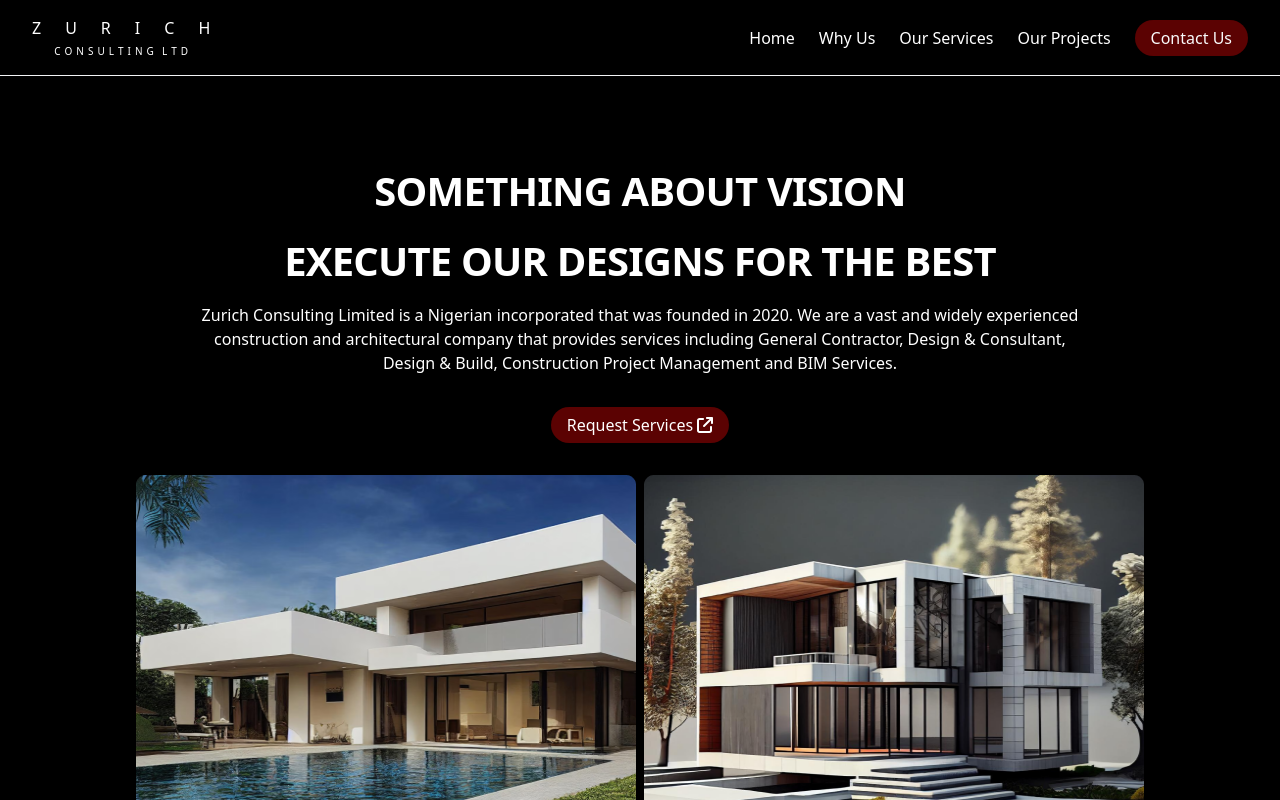
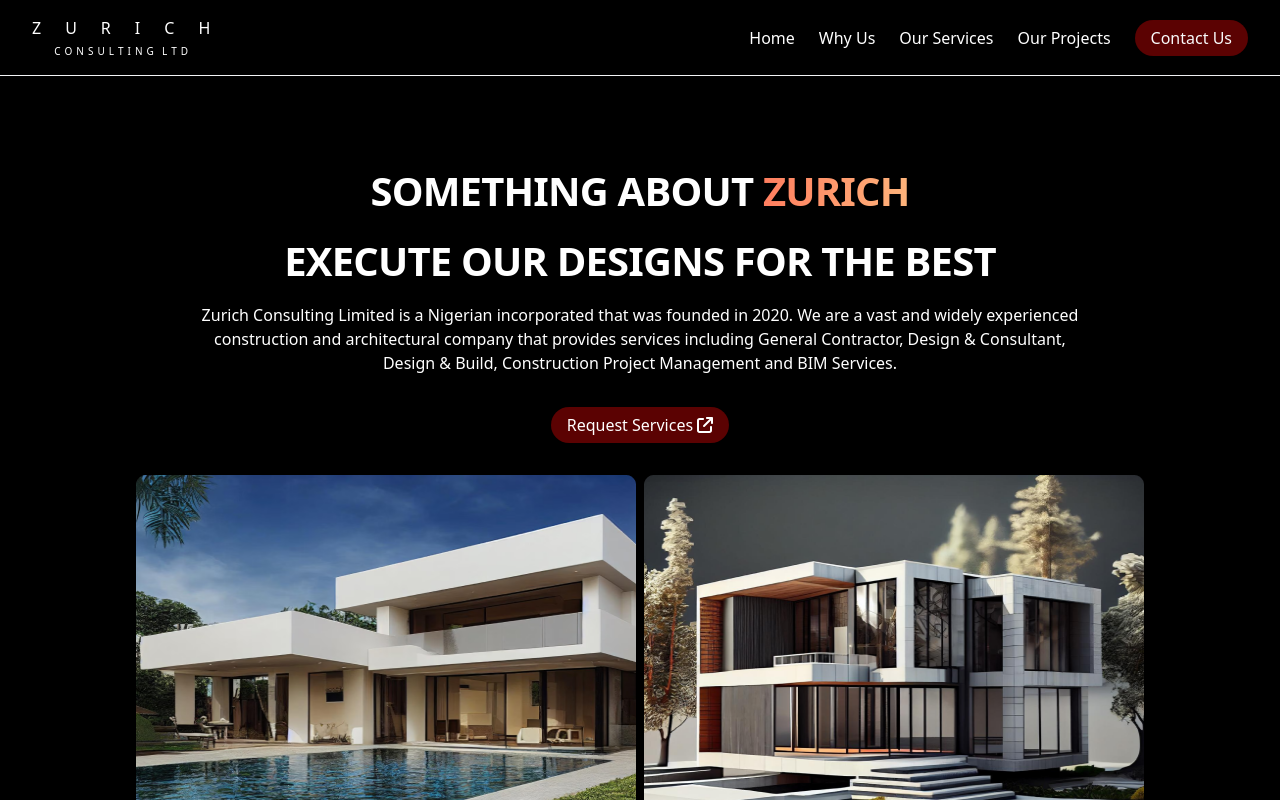
Before and after one commit to Othniel2471/zurich_portfolio, a React (Vite) app: page / in a window 1280 px wide. Shown: the top 800 px of the page. Built offline with nearby package versions, Linux system fonts and the light colour scheme.

Commit message:
implement gradient on homepage text

```diff
--- a/src/index.css
+++ b/src/index.css
@@ -11,3 +11,10 @@
     background-position: center;
     background-blend-mode: overlay;
 }
+
+.gradient-text {
+    background: linear-gradient(90deg, #ff7e5f, #feb47b);
+    -webkit-background-clip: text;
+    -webkit-text-fill-color: transparent;
+    display: inline-block;
+}
--- a/src/pages/HomePage.jsx
+++ b/src/pages/HomePage.jsx
@@ -7,7 +7,7 @@
 import { motion } from "framer-motion";
 
 const HomePage = () => {
-  const text = "SOMETHING ABOUT VISION".split(" ");
+  const text = "SOMETHING ABOUT ZURICH".split(" ");
 
   return (
     <section
@@ -30,7 +30,11 @@
                       }}
                       key={i}
                     >
-                      {el}{" "}
+                      {el === "ZURICH" ? (
+                        <span className="gradient-text">{el}</span>
+                      ) : (
+                        el
+                      )}{" "}
                     </motion.span>
                   ))}
                 </div>
```
